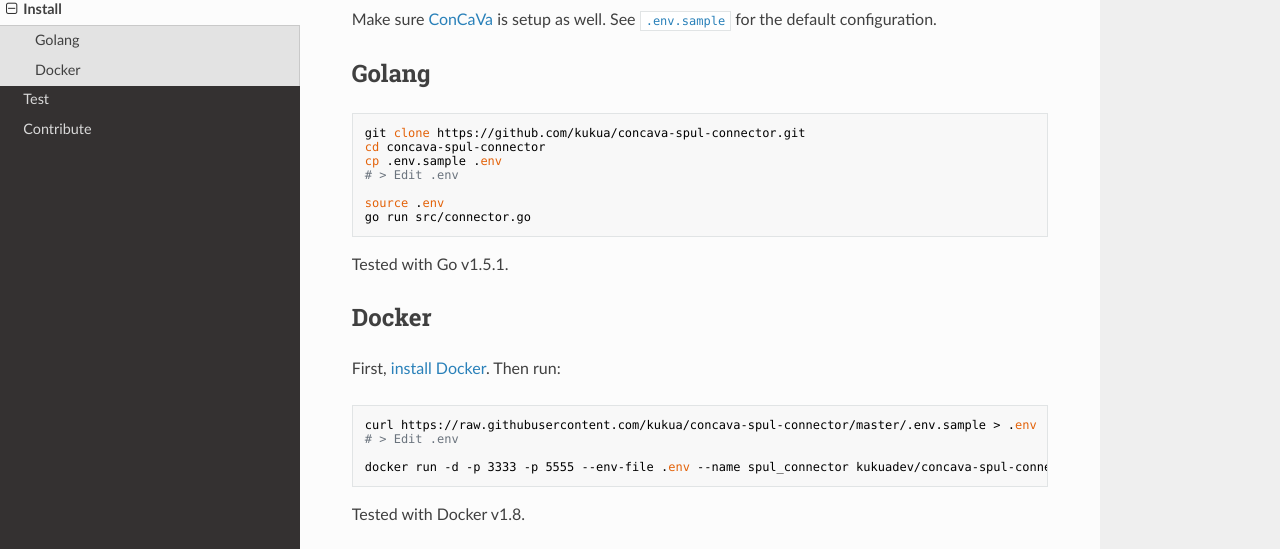
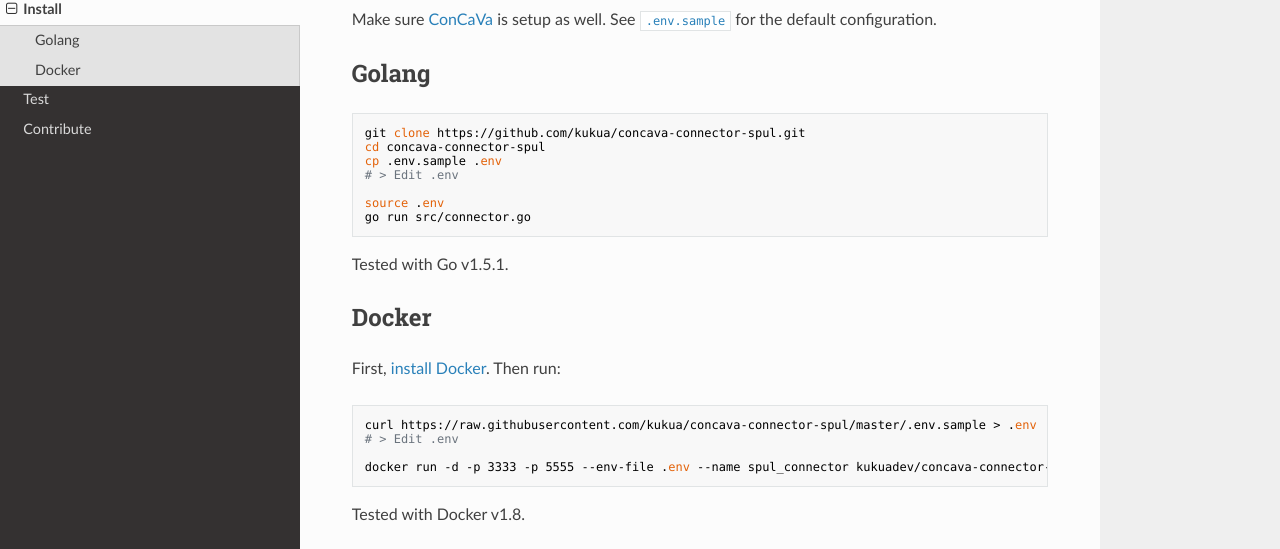
Before and after one commit to kukua/concava-connector-spul, an MkDocs documentation site: the page built from doc/install.md, in a window 1280 px wide. Shown: the part 200-749 px from the top of the page. Built offline with MkDocs 1.6.1, drawn with Linux system fonts in a browser that asks for light colours; nearby versions of some CDN libraries; old or Windows-style settings are respelled for this version of MkDocs.

````diff
--- a/doc/install.md
+++ b/doc/install.md
@@ -3,13 +3,13 @@
 The SPUL connector can be run as a Golang program or in a Docker container.
 
 Make sure [ConCaVa](https://github.com/kukua/concava) is setup as well.
-See [`.env.sample`](https://github.com/kukua/concava-spul-connector/tree/master/.env.sample) for the default configuration.
+See [`.env.sample`](https://github.com/kukua/concava-connector-spul/tree/master/.env.sample) for the default configuration.
 
 ## Golang
 
 ```bash
-git clone https://github.com/kukua/concava-spul-connector.git
-cd concava-spul-connector
+git clone https://github.com/kukua/concava-connector-spul.git
+cd concava-connector-spul
 cp .env.sample .env
 # > Edit .env
 
@@ -24,10 +24,10 @@ Tested with Go v1.5.1.
 First, [install Docker](http://docs.docker.com/engine/installation/). Then run:
 
 ```bash
-curl https://raw.githubusercontent.com/kukua/concava-spul-connector/master/.env.sample > .env
+curl https://raw.githubusercontent.com/kukua/concava-connector-spul/master/.env.sample > .env
 # > Edit .env
 
-docker run -d -p 3333 -p 5555 --env-file .env --name spul_connector kukuadev/concava-spul-connector
+docker run -d -p 3333 -p 5555 --env-file .env --name spul_connector kukuadev/concava-connector-spul
 ```
 
 Tested with Docker v1.8.
--- a/index.html
+++ b/index.html
@@ -1,7 +1,7 @@
 <!doctype html>
 <html>
 <head>
-	<meta http-equiv="refresh" content="0; url=http://kukua.github.io/concava-spul-connector/latest/" />
+	<meta http-equiv="refresh" content="0; url=http://kukua.github.io/concava-connector-spul/latest/" />
 </head>
 <body>
 </body>
````
